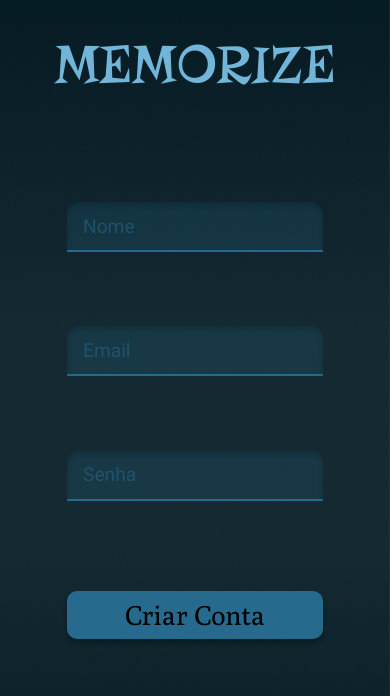
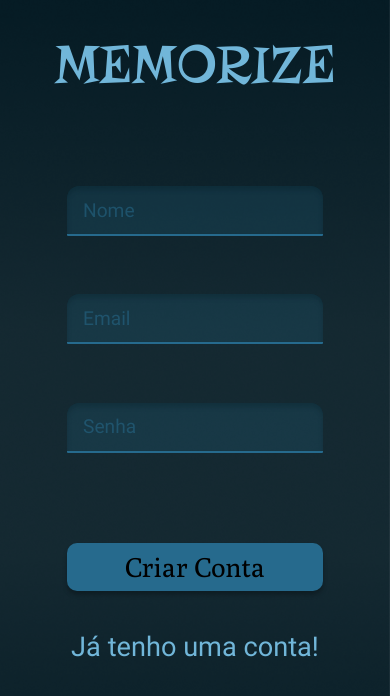
Before and after one commit to Studio-024/memorize, a React (Create React App) app in the folder client/: page /registry in a window 390 px wide. Shown: the top 696 px of the page. Built offline with nearby package versions, Linux system fonts and the light colour scheme.

Commit message:
feat(client): add "Ja tenho uma conta" in registry

```diff
--- a/client/src/css/Registry.css
+++ b/client/src/css/Registry.css
@@ -26,7 +26,7 @@
   margin-inline: auto;
   align-items: center;
   width: 28rem;
-  height: 14rem;
+  height: calc(8rem + 5vw);
   font-family: 'Risque';
   font-size: 3.5rem;
   color: #71B6D9;
@@ -62,6 +62,18 @@
     width: 18rem;
     font-family: 'Poly';
     font-size: 1.5rem; }
+  .registry_main_login {
+    display: flex;
+    flex-direction: column;
+    justify-content: center;
+    text-align: center;
+    margin: 1.5rem auto 1.5rem auto;
+    width: 18rem;
+    height: 4rem;
+    font-size: 1.7rem;
+    color: #71B6D9;
+    font-family: 'roboto';
+    cursor: pointer; }
 
 @media screen and (max-width: 43rem) {
   .registry_header {
@@ -73,7 +85,7 @@
     .registry_main_container_input {
       display: flex; }
     .registry_main_input {
-      margin: calc(2rem + 5vh) 0 0 0;
+      margin: calc(1rem + 5vh) 0 0 0;
       height: 3rem;
       width: 14rem;
       border-radius: 12px 12px 1px 1px;
@@ -83,4 +95,16 @@
         margin-bottom: calc(3rem + 5vh); }
     .registry_main_submit {
       width: 16rem;
-      font-size: 1.7rem; } }
+      font-size: 1.7rem; }
+    .registry_main_login {
+      display: flex;
+      flex-direction: column;
+      justify-content: center;
+      text-align: center;
+      margin: 1.5rem auto 1.5rem auto;
+      width: 18rem;
+      height: 4rem;
+      font-size: 1.7rem;
+      color: #71B6D9;
+      font-family: 'roboto';
+      cursor: pointer; } }
--- a/client/src/pages/Registry.tsx
+++ b/client/src/pages/Registry.tsx
@@ -1,4 +1,5 @@
 import { useState } from 'react';
+import { Link } from 'react-router-dom';
 import '../css/Registry.css';
 
 const Registry = () => {
@@ -31,10 +32,13 @@ const Registry = () => {
           <input type="password" className="registry_main_input" placeholder="Senha"
             onChange={event => setPassWord(event.target.value)}
           />
-          <button className="registry_main_submit" onClick={HandleSubmit}>
-            Criar Conta
-          </button>
+          <Link to="/login">
+            <button className="registry_main_submit" onClick={HandleSubmit}>
+              Criar Conta
+            </button>
+          </Link>
         </form>
+        <Link to="/login" className="registry_main_login">Já tenho uma conta!</Link>
       </main>
     </div>
     </>
--- a/client/src/scss/Registry.scss
+++ b/client/src/scss/Registry.scss
@@ -1,6 +1,5 @@
 @import './vars.scss';
 @import './fonts.scss';
-
 
 .registry{
   #registry_background{
@@ -19,7 +18,7 @@
     margin-inline: auto;
     align-items: center;
     width: 28rem;
-    height: 14rem;
+    height: calc(8rem + 5vw);
     font-family: 'Risque';
     font-size: 3.5rem;
     color: $input-color;
@@ -60,6 +59,19 @@
       font-family: 'Poly';
       font-size: 1.5rem;
     }
+    &_login{
+      display: flex;
+    flex-direction: column;
+    justify-content: center;
+    text-align: center;
+    margin: 1.5rem auto 1.5rem auto;
+    width: 18rem;
+    height: 4rem;
+    font-size: $font-size-great;
+    color: $input-color;
+    font-family: 'roboto';
+    cursor: pointer;
+    }
   }
 }
 @media screen and (max-width: 43rem) {
@@ -75,7 +87,7 @@
         display: flex;
       }
       &_input{
-        margin: calc(2rem + 5vh) 0 0 0;
+        margin: calc(1rem + 5vh) 0 0 0;
         height: 3rem;
         width: 14rem;
         border-radius: 12px 12px 1px 1px;
@@ -89,6 +101,19 @@
         width: 16rem;
         font-size: 1.7rem;
       }
+      &_login{
+        display: flex;
+      flex-direction: column;
+      justify-content: center;
+      text-align: center;
+      margin: 1.5rem auto 1.5rem auto;
+      width: 18rem;
+      height: 4rem;
+      font-size: $font-size-great;
+      color: $input-color;
+      font-family: 'roboto';
+      cursor: pointer;
+      }
     }
   }
 }
```
